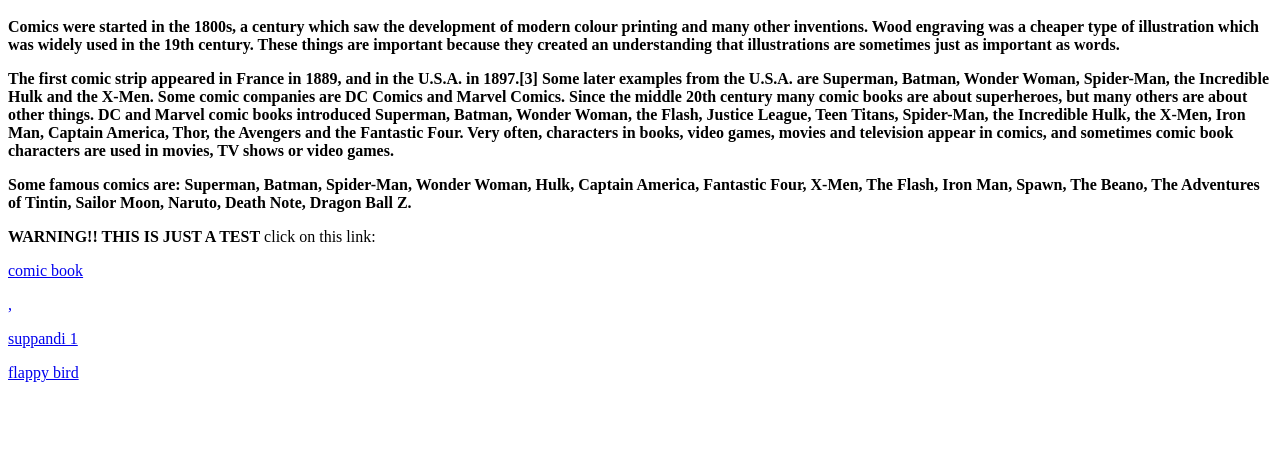
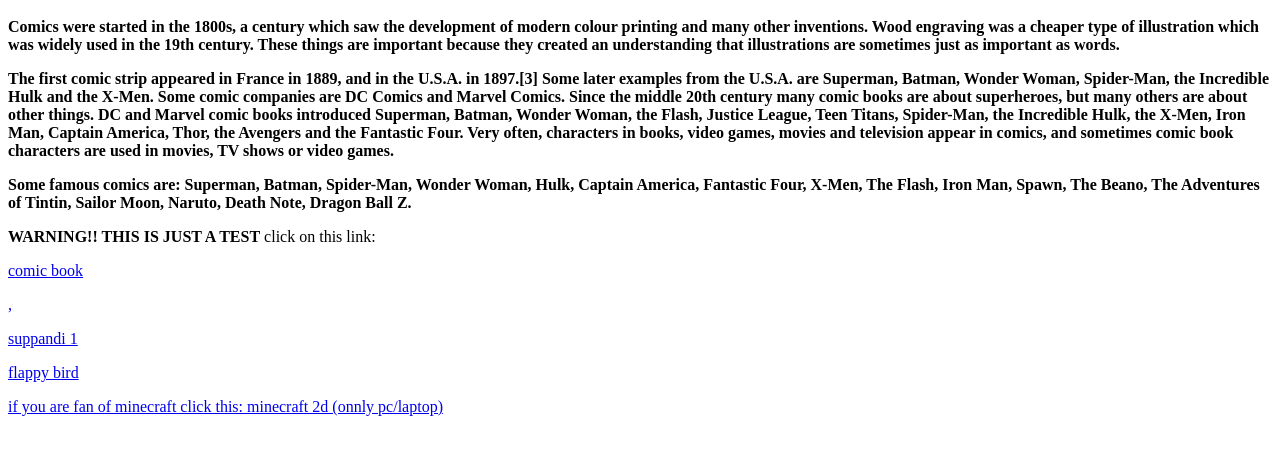
Before and after one commit to hjghd123/my-first-website, a plain HTML site: page index.html in a window 1280 px wide. Shown: the part 49-504 px from the top of the page. Drawn offline with Linux system fonts and the light colour scheme.

Commit message:
Update index.html

```diff
--- a/index.html
+++ b/index.html
@@ -58,6 +58,8 @@ click on this link:
 
 
 <p> <a href="https://studio.code.org/c/1964544142">flappy bird</p>
+ <p>if you are fan of minecraft click this:
+  <a href="https://scratch.mit.edu/projects/10128407/">minecraft 2d (onnly pc/laptop)</p>
 
 <body>
 
```
